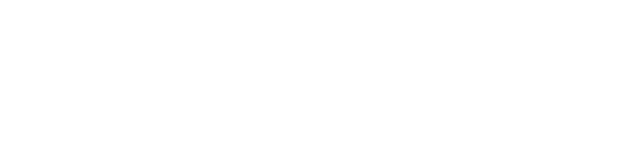
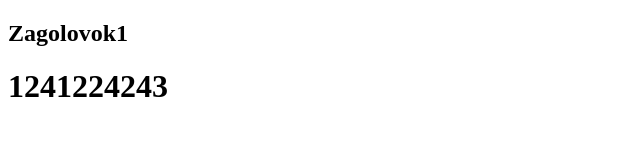
Before and after one commit to Arcoba1ena/git-basics, a plain HTML site: page page1.html in a window 1280 px wide. Shown: the whole page, without its empty margins (0-640 px from the left). Drawn offline with Linux system fonts and the light colour scheme.

Commit message:
add cerections

```diff
--- a/page1.html
+++ b/page1.html
@@ -7,6 +7,7 @@
     <title>Document</title>
 </head>
 <body>
-
+    <h2>Zagolovok1</h2>
+    <h1>1241224243</h1>
 </body>
 </html>
```
Also changed, not shown: index.html (+1 -1 lines).
